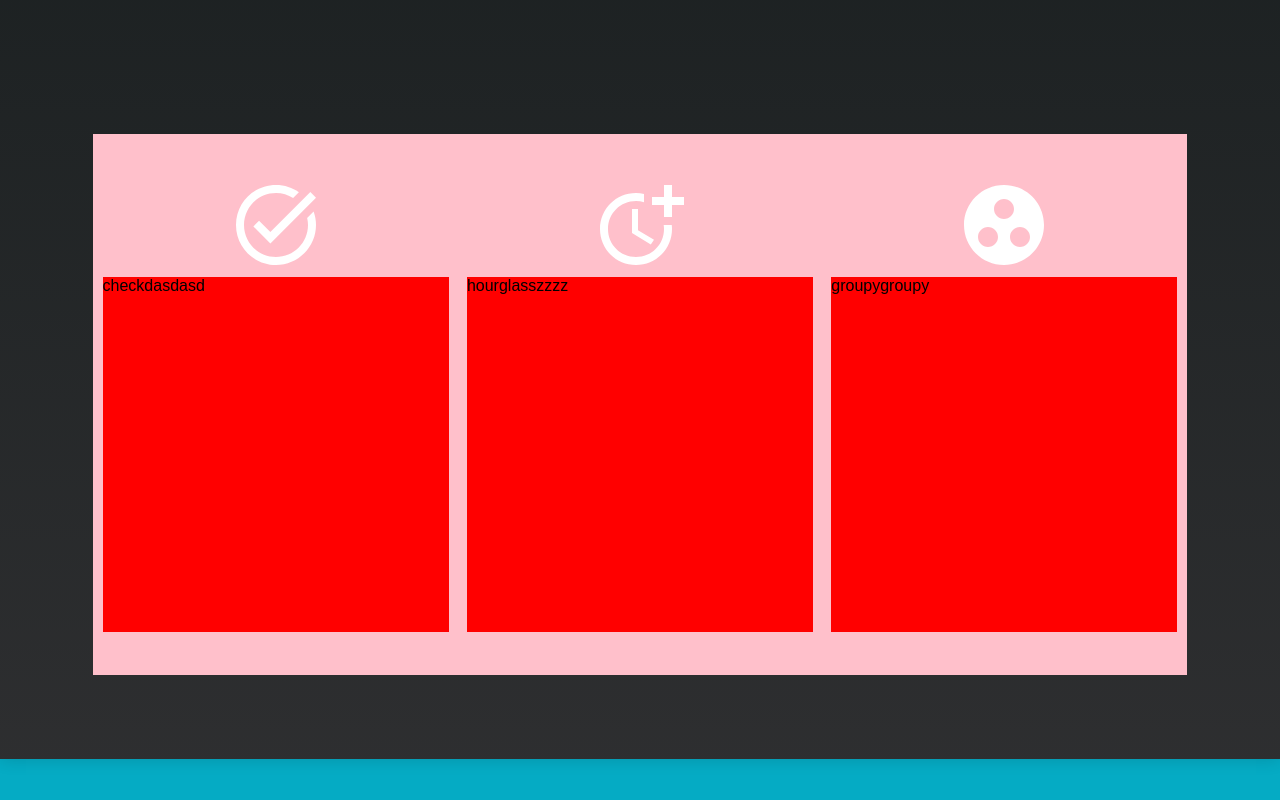
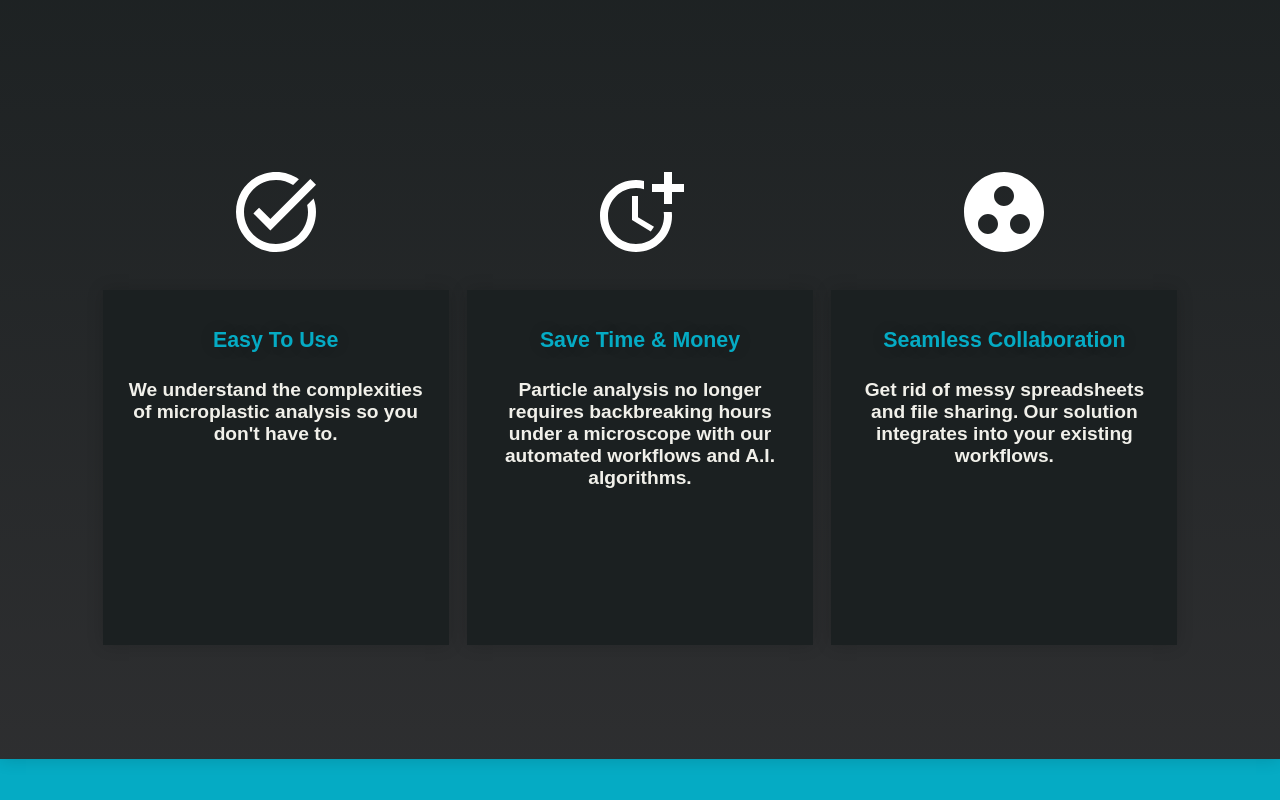
Before and after one commit to AbbaTek-Group/mp-connect, a React (Create React App) app in the folder mp-connect/: page / in a window 1280 px wide. Shown: the part 1472-2272 px from the top of the page. Built offline with nearby package versions, Linux system fonts and the light colour scheme; a web font is replaced by a local one.

Commit message:
IconBox sx

```diff
--- a/mp-connect/src/components/landing/content/IconBox.tsx
+++ b/mp-connect/src/components/landing/content/IconBox.tsx
@@ -20,11 +20,20 @@ export const IconBox = ({ id }: IconBoxProps) => {
         )}
       </Box>
       <Box sx={inline.secondDivSx.iconBox.textBox}>
-        {id === "check"
-          ? "checkdasdasd"
-          : id === "hourglass"
-          ? "hourglasszzzz"
-          : "groupygroupy"}
+        <Box sx={inline.secondDivSx.iconBox.textBox.title}>
+          {id === "check"
+            ? "Easy To Use"
+            : id === "hourglass"
+            ? "Save Time & Money"
+            : "Seamless Collaboration"}
+        </Box>
+        <Box sx={inline.secondDivSx.iconBox.textBox.body}>
+          {id === "check"
+            ? "We understand the complexities of microplastic analysis so you don't have to."
+            : id === "hourglass"
+            ? "Particle analysis no longer requires backbreaking hours under a microscope with our automated workflows and A.I. algorithms. "
+            : "Get rid of messy spreadsheets and file sharing. Our solution integrates into your existing workflows. "}
+        </Box>
       </Box>
     </Box>
   );
--- a/mp-connect/src/styles/inline.ts
+++ b/mp-connect/src/styles/inline.ts
@@ -181,7 +181,6 @@ export const secondDivSx = {
     display: "flex",
     flexDirection: "row",
     justifyContent: "space-between",
-    backgroundColor: "pink",
     height: "67.7vh",
     width: "100%",
     rowFlexbox: {
@@ -200,8 +199,37 @@ export const secondDivSx = {
       justifyContent: "center",
       alignItems: "center",
     },
-    icon: { color: "white", fontSize: "7.5vw" },
-    textBox: { width: "95%", height: "65.6%", backgroundColor: "red" },
+    icon: {
+      color: "white",
+      fontSize: "7.5vw",
+      mb: "2vw",
+    },
+    textBox: {
+      display: "flex",
+      flexDirection: "column",
+      alignItems: "center",
+      width: "95%",
+      height: "65.6%",
+      backgroundColor: palette.black,
+      boxShadow: "0px 0px 16px rgb(0 0 0 / 0.16)",
+      title: {
+        fontFamily: font.fontFamily,
+        fontWeight: font.fontWeight.bold,
+        fontSize: "1.67vw",
+        color: palette.mpTeal,
+        mt: "3vw",
+        textShadow: "0px 0px 16px rgb(0 0 0 / 0.16)",
+      },
+      body: {
+        color: palette.parchment,
+        fontFamily: font.fontFamily,
+        fontWeight: font.fontWeight.medium,
+        fontSize: "1.5vw",
+        textAlign: "center",
+        mt: "2vw",
+        marginX: "2vw",
+      },
+    },
   },
 };
 
```
